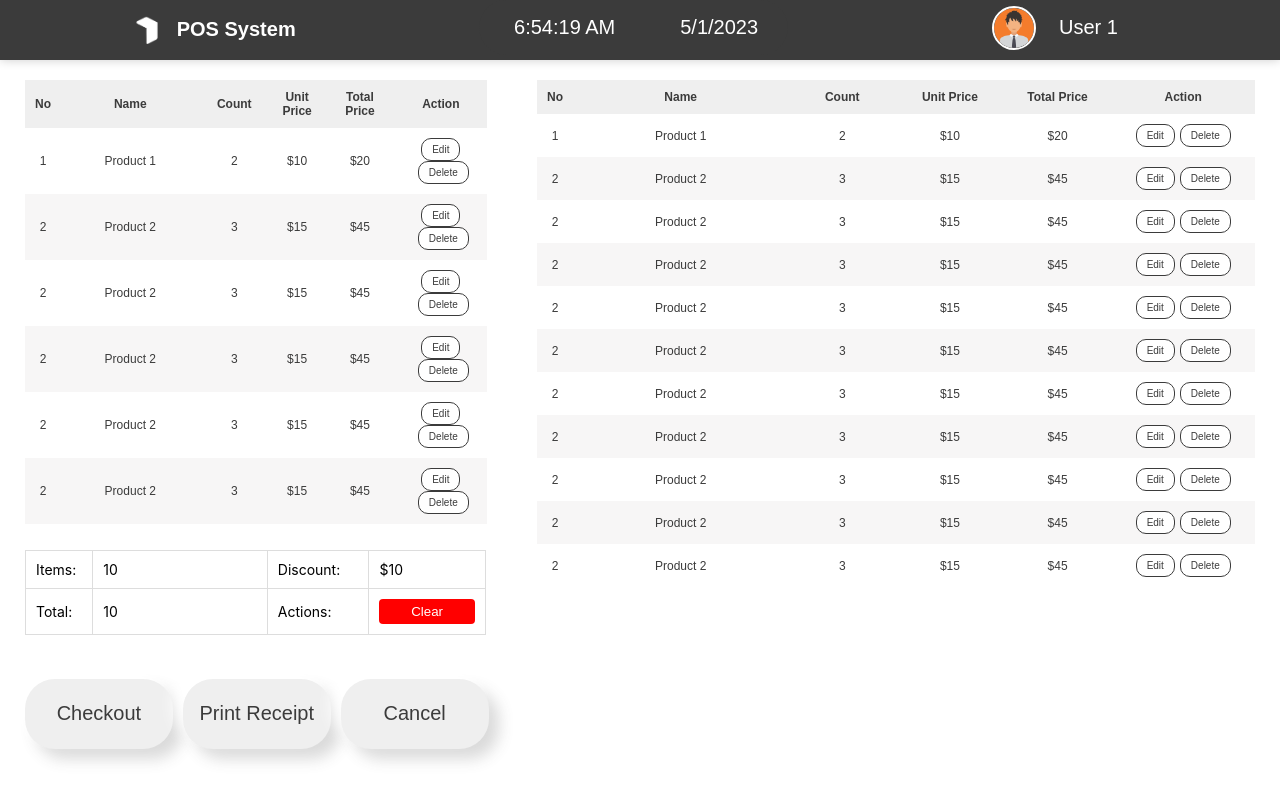
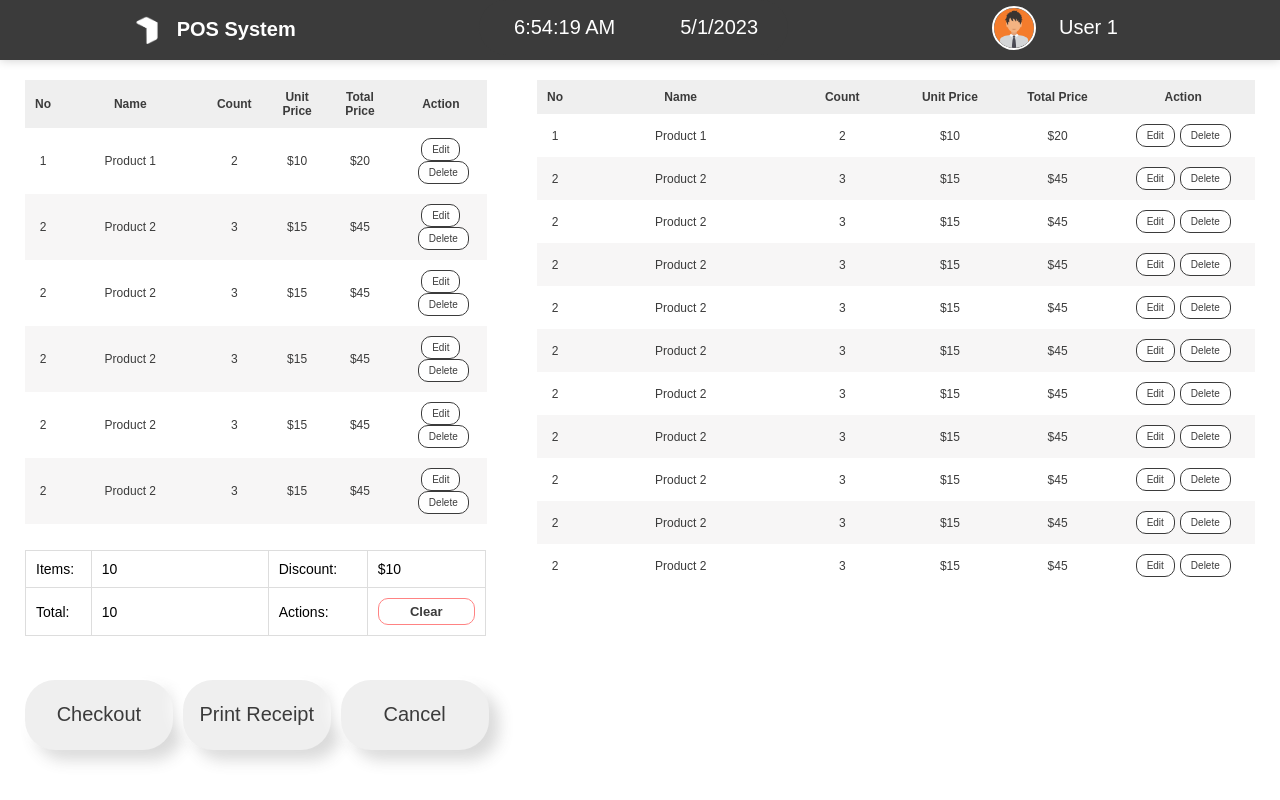
Before and after one commit to ProInventory/POS, a React (Create React App) app: page / in a window 1280 px wide. Built offline with nearby package versions, Linux system fonts and the light colour scheme.

Commit message:
Updated CartStatus
Co-Authored-By: Sachin Dewthuru <101192491+RaZOr519@users.noreply.github.com>
Co-Authored-By: Tharindu N. Madhusanka <mail@tharindu.dev>

```diff
--- a/src/components/styles/cart.css
+++ b/src/components/styles/cart.css
@@ -78,7 +78,7 @@
 
 .cart-table-button {
 	padding: 5px 10px;
-	border: 0.5px solid #3b3b3b ;
+	border: 0.5px solid #3b3b3b;
 	border-radius: 10px;
 	color: #3b3b3b;
 	background-color: #ffffff;
--- a/src/components/styles/cartStatus.css
+++ b/src/components/styles/cartStatus.css
@@ -4,6 +4,7 @@
 	margin: 0 auto;
 	font-size: 14px;
 	text-align: center;
+	font-family: "Rubik", sans-serif;
 }
 
 .cart-status-table-td {
@@ -34,12 +35,16 @@
 
 .cart-status-table-button {
 	padding: 5px 10px;
-	border: none;
-	border-radius: 4px;
-	color: #fff;
-	background-color: rgb(255, 0, 0);
+	border: 0.5px solid #ff8383;
+	border-radius: 10px;
+	color: #3b3b3b;
+	background-color: #ffffff;
 	cursor: pointer;
 	width: 100%;
+	font-size: 13px;
+	font-weight: bold;
+	font-family: "Rubik", sans-serif;
+
 }
 
 .cart-status-table-button + .cart-status-table-button {
@@ -47,5 +52,6 @@
 }
 
 .cart-status-table-button:hover {
-	background-color: #7a0101;
+	background-color: #ff1e1e;
+	color: #ffffff;
 }
```
